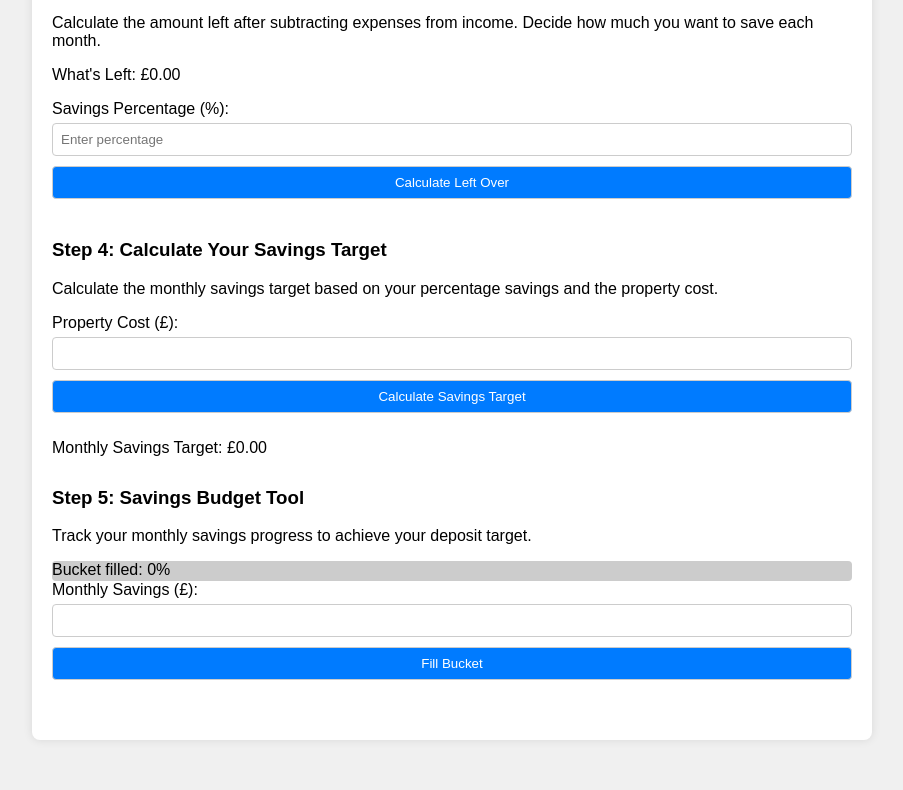
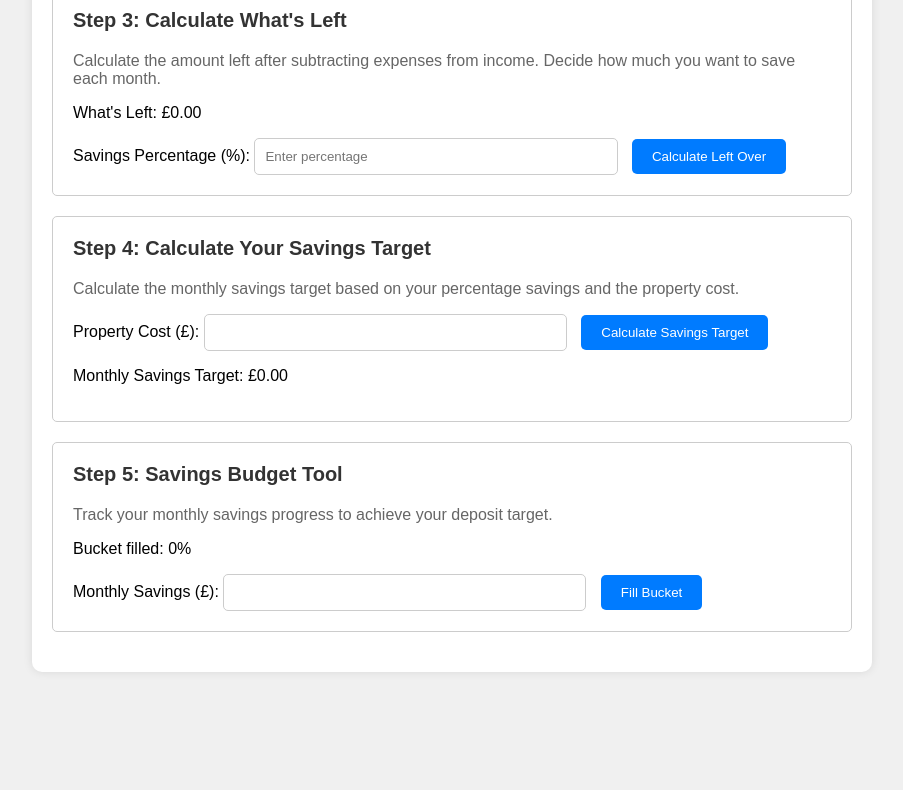
Before and after one commit to JoshalPattni/Budget-with-Realty-Pathways, a plain HTML site: page index.html in a window 1280 px wide. Shown: the part 707-1497 px from the top of the page, without its empty margins (188-1091 px from the left). After the commit the page ends 1429 px from the top, so only its background shows below. Drawn offline with Linux system fonts and the light colour scheme.

Commit message:
Update styles.css

```diff
--- a/styles.css
+++ b/styles.css
@@ -10,44 +10,43 @@ body {
     margin: 50px auto;
     padding: 20px;
     background-color: #fff;
-    border-radius: 8px;
+    border-radius: 10px;
     box-shadow: 0 0 10px rgba(0, 0, 0, 0.1);
 }
 
-h1 {
+.title {
     text-align: center;
     color: #000;
 }
 
-.step {
-    margin-bottom: 30px;
+.subtitle {
+    text-align: center;
+    color: #444;
 }
 
-.step h2 {
-    color: #333;
-    font-size: 24px;
-    margin-bottom: 10px;
+.step {
+    margin-bottom: 20px;
+    padding: 20px;
+    border: 1px solid #ccc;
+    border-radius: 5px;
 }
 
-label {
-    display: block;
-    margin-bottom: 5px;
+.step-title {
+    margin-top: 0;
+    font-size: 20px;
+    color: #333;
 }
 
-input[type="number"],
-input[type="text"],
-button {
-    margin-bottom: 10px;
-    padding: 8px;
-    width: 100%;
-    box-sizing: border-box;
-    border: 1px solid #ccc;
-    border-radius: 4px;
+.step-description {
+    color: #666;
 }
 
 button {
+    padding: 10px 20px;
     background-color: #007bff;
     color: #fff;
+    border: none;
+    border-radius: 5px;
     cursor: pointer;
 }
 
@@ -55,41 +54,19 @@ button:hover {
     background-color: #0056b3;
 }
 
-.result {
-    font-weight: bold;
-    margin-top: 10px;
-}
-
-#expenses {
+.expense {
     margin-bottom: 10px;
 }
 
-#expenses input[type="text"],
-#expenses input[type="number"] {
-    width: 40%;
+input[type="text"],
+input[type="number"] {
+    width: 45%;
+    padding: 10px;
     margin-right: 10px;
+    border-radius: 5px;
+    border: 1px solid #ccc;
 }
 
-#expenses button {
-    width: auto;
-    margin-top: 10px;
+input[type="number"] {
+    width: 45%;
 }
-
-#savingsBucket {
-    width: 100%;
-    height: 20px;
-    background-color: #ccc;
-    border-radius: 4px;
-    margin-top: 10px;
-    position: relative;
-}
-
-#savingsBucket .fill {
-    width: 0;
-    height: 100%;
-    background-color: #007bff;
-    border-radius: 4px;
-    position: absolute;
-    top: 0;
-    left: 0;
-}
```
